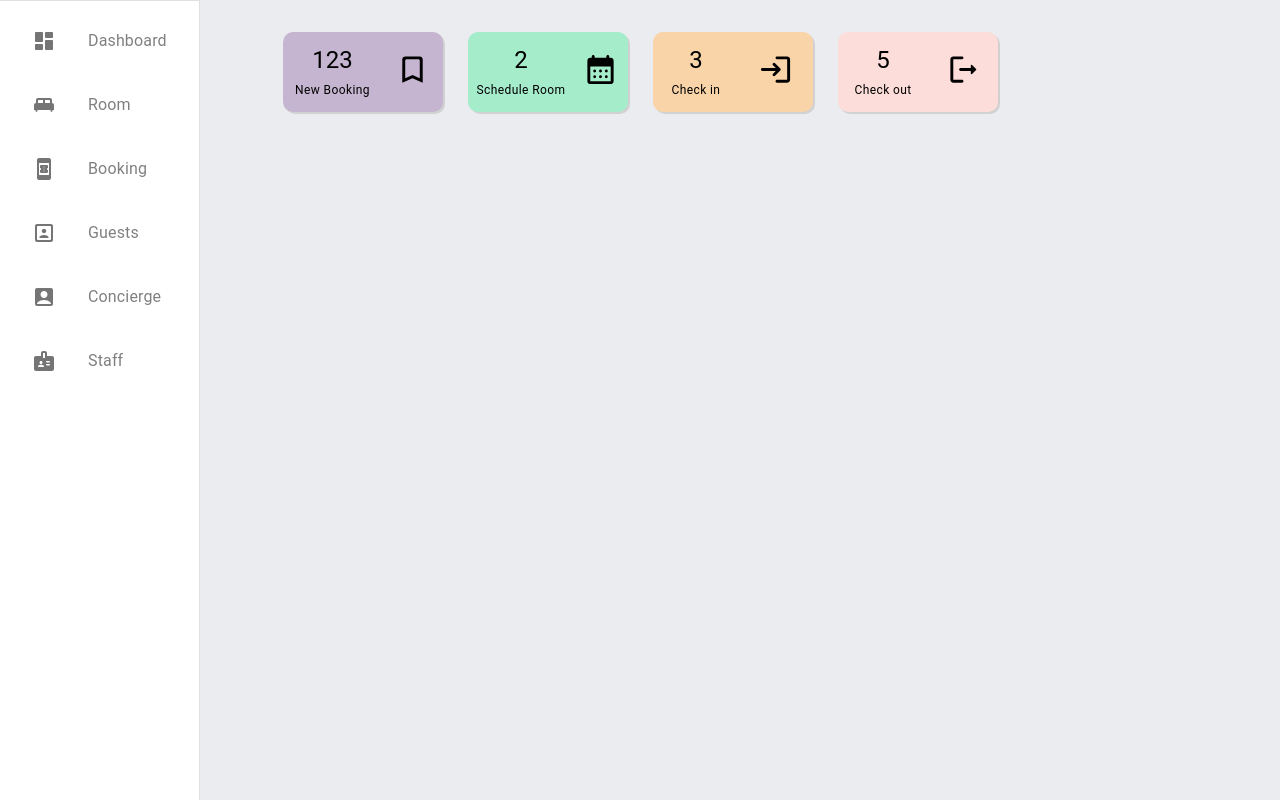
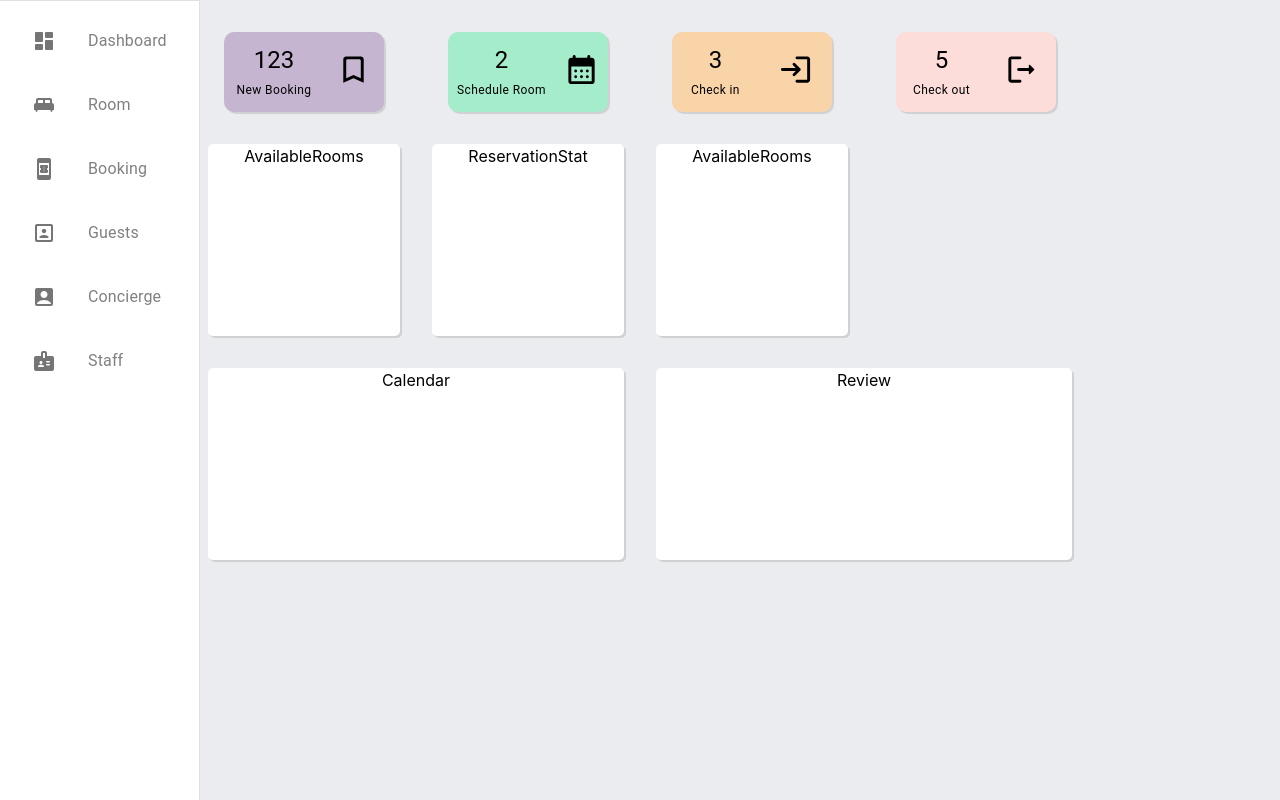
Before and after one commit to Sena543/hotel-mgt-frontend, a React (Vite) app: page / in a window 1280 px wide. Built offline with nearby package versions, Linux system fonts and the light colour scheme.

Commit message:
dashboard w/ some components

```diff
--- a/src/pages/Dashboard/Dashboard.tsx
+++ b/src/pages/Dashboard/Dashboard.tsx
@@ -1,7 +1,11 @@
-import React from "react";
+import "./dash.css";
 import { BookmarkBorderRounded, LogoutRounded, LoginRounded, CalendarMonthRounded } from "@mui/icons-material";
 
 import { GlanceCards } from "../../components/dashboard/GlanceCards";
+import AvailableRooms from "../../components/dashboard/AvailableRooms";
+import ReservationStat from "../../components/dashboard/ReservationStat";
+import Review from "../../components/dashboard/Review";
+import Calendar from "../../components/dashboard/Calendar";
 
 function Dashboard() {
 	const glanceData = [
@@ -11,11 +15,26 @@ function Dashboard() {
 		{ name: "Check out", number: 5, icon: <LogoutRounded fontSize="large" />, backgColor: "#fcddda" },
 	];
 	return (
-		<div>
-			<div style={{ display: "flex", flexDirection: "row" }}>
+		<div className="dashboard-container">
+			<>
 				{glanceData.map(({ name, number, icon, backgColor }) => (
 					<GlanceCards name={name} number={number} icon={icon} backgColor={backgColor} />
 				))}
+			</>
+			<div>
+				<AvailableRooms />
+			</div>
+			<div className=".grid-col-span-3_row-span-2">
+				<ReservationStat />
+			</div>
+			<div>
+				<AvailableRooms />
+			</div>
+			<div className="grid-col-span-2">
+				<Calendar />
+			</div>
+			<div className="grid-col-span-2">
+				<Review />
 			</div>
 		</div>
 	);
```
